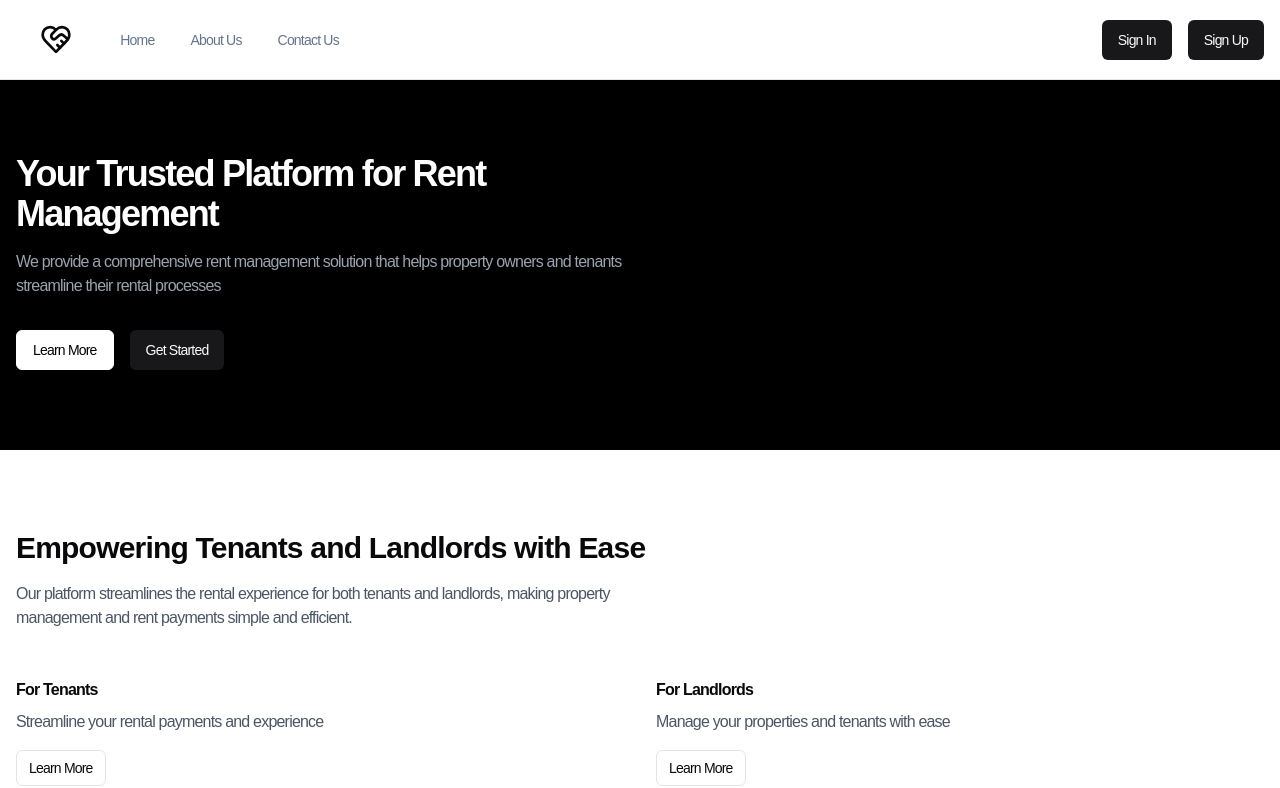
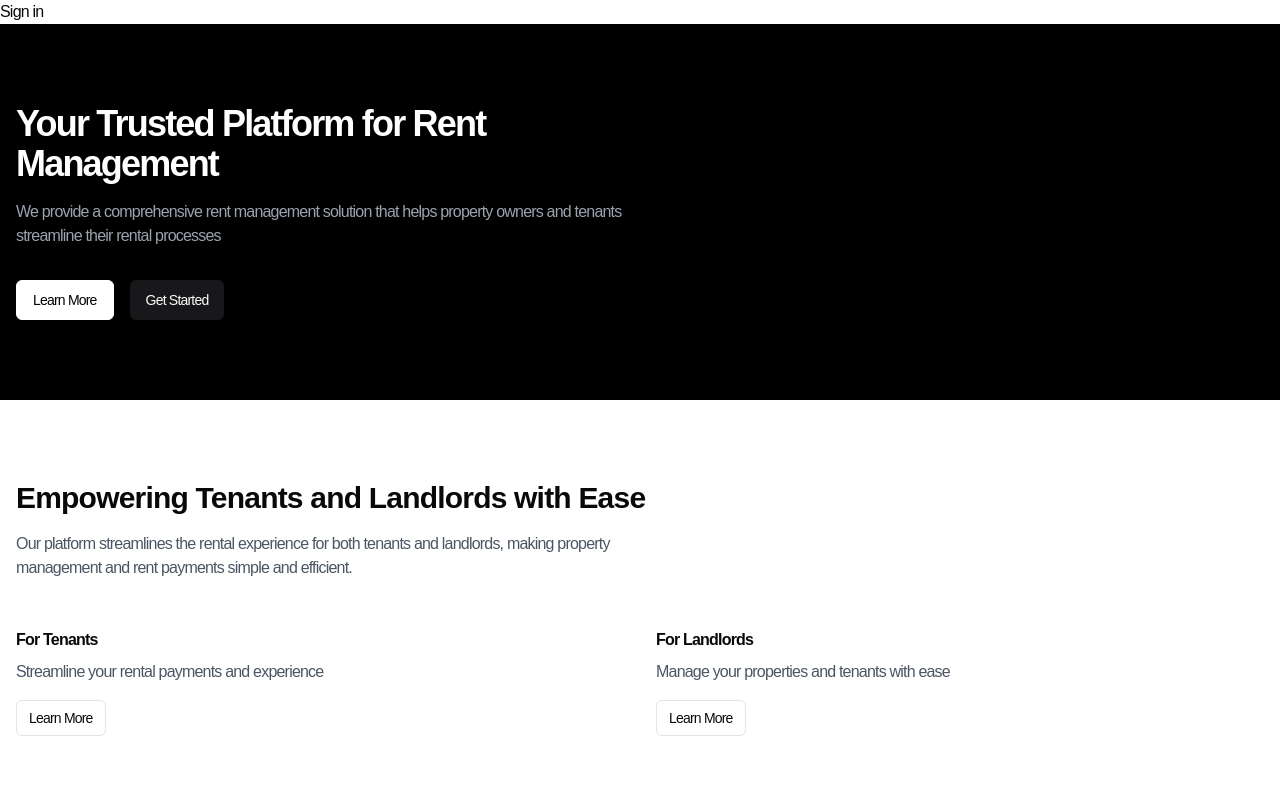
Before and after one commit to workrajit/TLMS, a Next.js app: page / in a window 1280 px wide. Shown: the top 788 px of the page. Built offline with nearby package versions, Linux system fonts and the light colour scheme; no server answers.

Commit message:
Update root layout with improved styling and configuration

```diff
--- a/app/layout.tsx
+++ b/app/layout.tsx
@@ -8,7 +8,6 @@ import {
 import type { Metadata } from "next";
 import localFont from "next/font/local";
 import "./globals.css";
-import { Navbar } from "./(landing page)/_components/navbar";
 
 const geistSans = localFont({
   src: "./fonts/GeistVF.woff",
@@ -22,7 +21,7 @@ const geistMono = localFont({
 });
 
 export const metadata: Metadata = {
-  title: "Create Next App",
+  title: "Rentely",
   description: "Generated by create next app",
 };
 
@@ -43,12 +42,7 @@ export default function RootLayout({
           <SignedIn>
             <UserButton />
           </SignedIn>
-          <div className="h-full">
-            <div className="h-[80px] fixed inset-y-0 w-full z-50">
-              <Navbar />
-            </div>
-            <main className="pt-[50px] h-full">{children}</main>
-          </div>
+          {children}
         </body>
       </html>
     </ClerkProvider>
```
